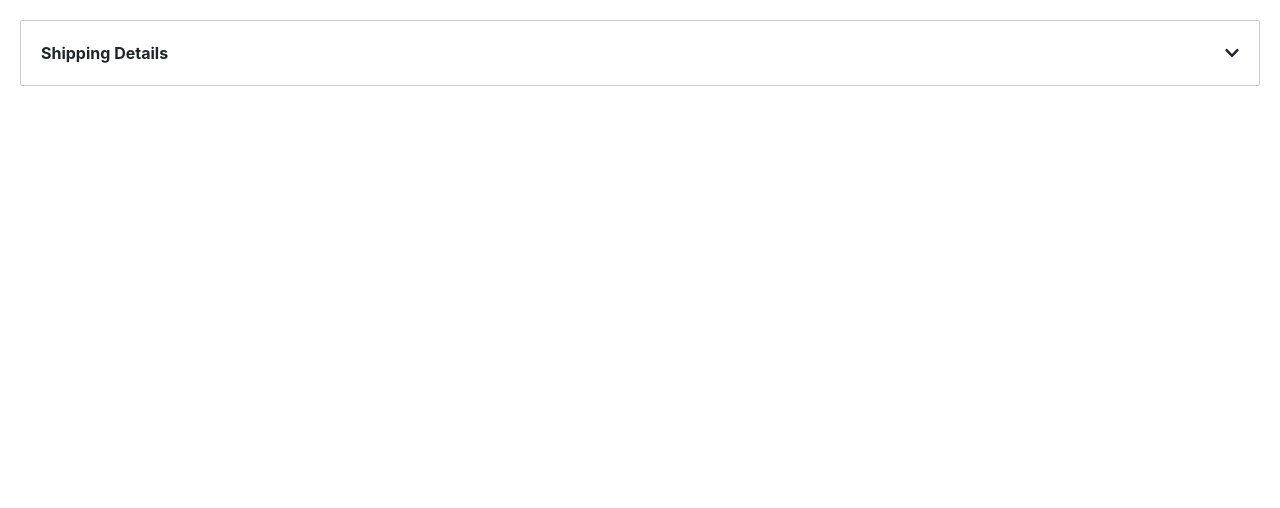
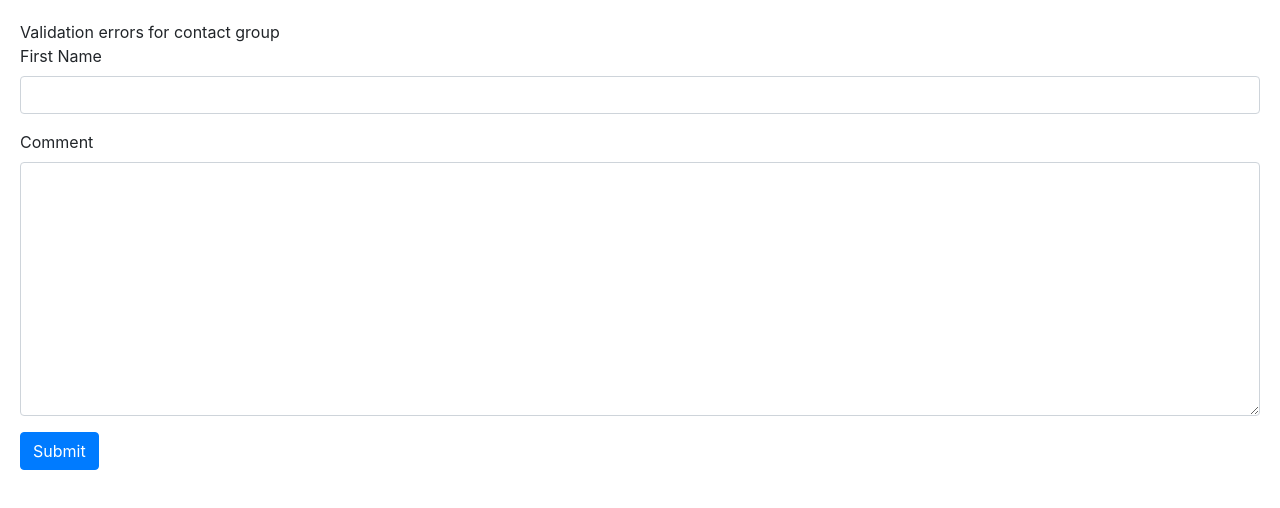
Before and after one commit to carlabalbontin/ng-hello-world, an Angular app: page / in a window 1280 px wide. Shown: the top 508 px of the page. Built offline with nearby package versions, Linux system fonts and the light colour scheme.

Commit message:
Template-driven forms

```diff
--- a/src/app/app.component.html
+++ b/src/app/app.component.html
@@ -1,3 +1 @@
-<app-zippy title="Shipping Details">
-    Shipping Details Content
-</app-zippy>
+<app-contact-form></app-contact-form>
--- a/src/app/app.module.ts
+++ b/src/app/app.module.ts
@@ -15,6 +15,7 @@ import { BootstrapListGroupComponent } from './bootstrap-list-group/bootstrap-li
 import { LikeComponent } from './like/like.component';
 import { InputFormatDirective } from './input-format.directive';
 import { ZippyComponent } from './zippy/zippy.component';
+import { ContactFormComponent } from './contact-form/contact-form.component';
 
 @NgModule({
   declarations: [
@@ -28,7 +29,8 @@ import { ZippyComponent } from './zippy/zippy.component';
     BootstrapListGroupComponent,
     LikeComponent,
     InputFormatDirective,
-    ZippyComponent
+    ZippyComponent,
+    ContactFormComponent
   ],
   imports: [
     BrowserModule,
--- /dev/null
+++ b/src/app/contact-form/contact-form.component.html
@@ -0,0 +1,39 @@
+<form ngForm #f="ngForm" (ngSubmit)="submit(f)">
+  <div ngModelGroup="contact" #contact="ngModelGroup">  <!-- Separates de FormGroup into subgroups -->
+    <div *ngIf="!contact.valid">Validation errors for contact group</div>
+    <div class="form-group">
+      <label for="firstName">First Name</label>
+      <input
+        required
+        minlength="5"
+        maxlength="10"
+        pattern="banana"
+        ngModel
+        name="firstName"
+        #firstName="ngModel"
+        (change)="log(firstName)"
+        id="firstName"
+        type="text"
+        class="form-control">
+      <div
+        class="alert alert-danger"
+        *ngIf="firstName.touched && !firstName.valid">
+        <div *ngIf="firstName.errors.required">
+          First name is required
+        </div>
+        <div *ngIf="firstName.errors.minlength">
+          First name should be minimum {{ firstName.errors.minlength.requiredLength }} characters
+        </div>
+        <div *ngIf="firstName.errors.pattern">
+          First name doesn't match the pattern
+        </div>
+      </div>
+    </div>
+  </div>
+
+  <div class="form-group">
+    <label for="comment">Comment</label>
+    <textarea id="comment" cols="30" rows="10" class="form-control"></textarea>
+  </div>
+  <button class="btn btn-primary">Submit</button>
+</form>
--- /dev/null
+++ b/src/app/contact-form/contact-form.component.scss
@@ -0,0 +1,3 @@
+.form-control {
+  &.ng-invalid.ng-touched {border-color: red}
+}
--- /dev/null
+++ b/src/app/contact-form/contact-form.component.ts
@@ -0,0 +1,18 @@
+import { Component, OnInit } from '@angular/core';
+
+@Component({
+  selector: 'app-contact-form',
+  templateUrl: './contact-form.component.html',
+  styleUrls: ['./contact-form.component.scss']
+})
+export class ContactFormComponent {
+
+  log(x) {
+    console.log(x);
+  }
+
+  submit(f) {
+    console.log(f.valid);
+  }
+
+}
```
Also changed, not shown: 1 other file (tests, documents, lock files or other folders).
